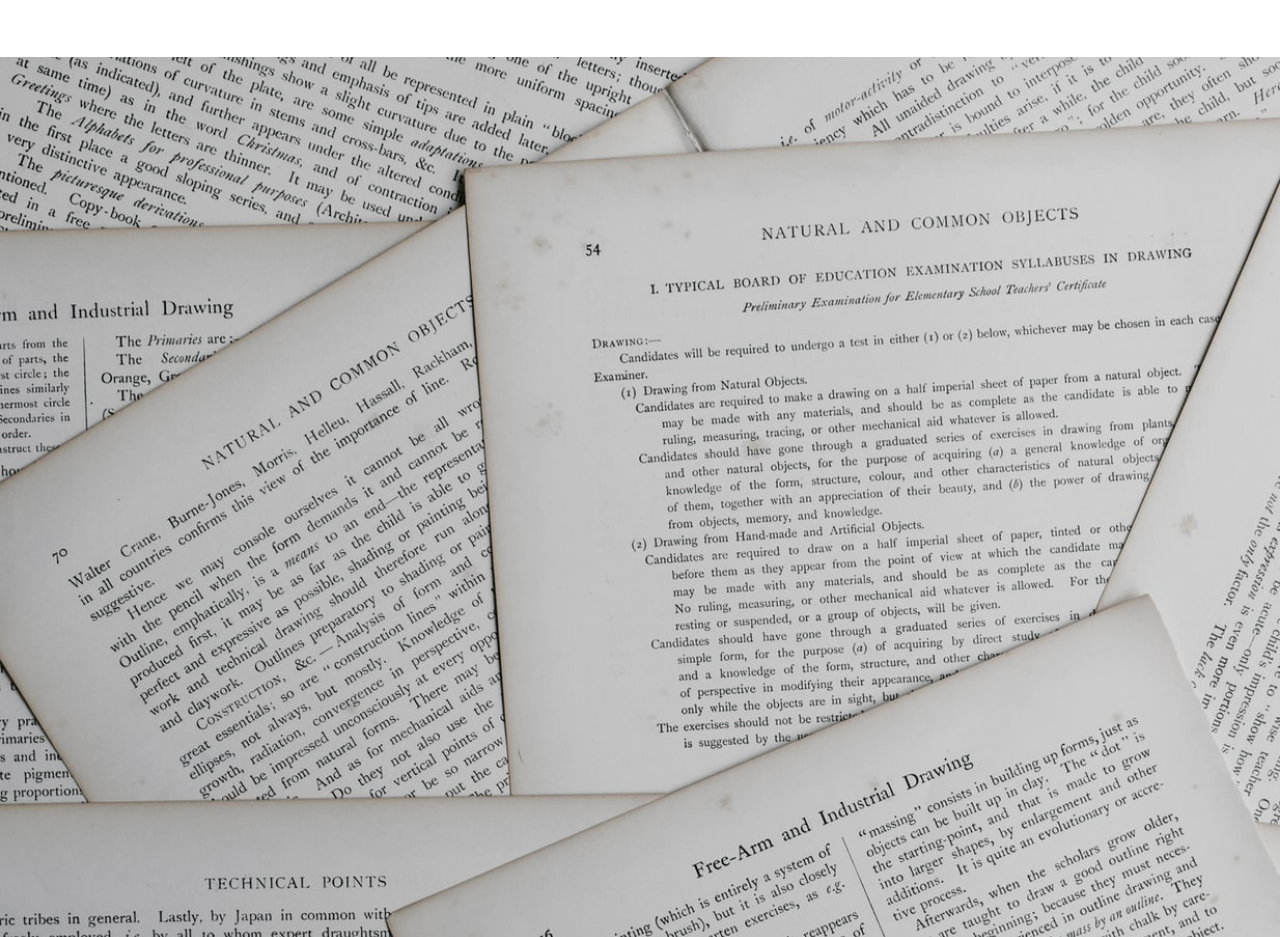
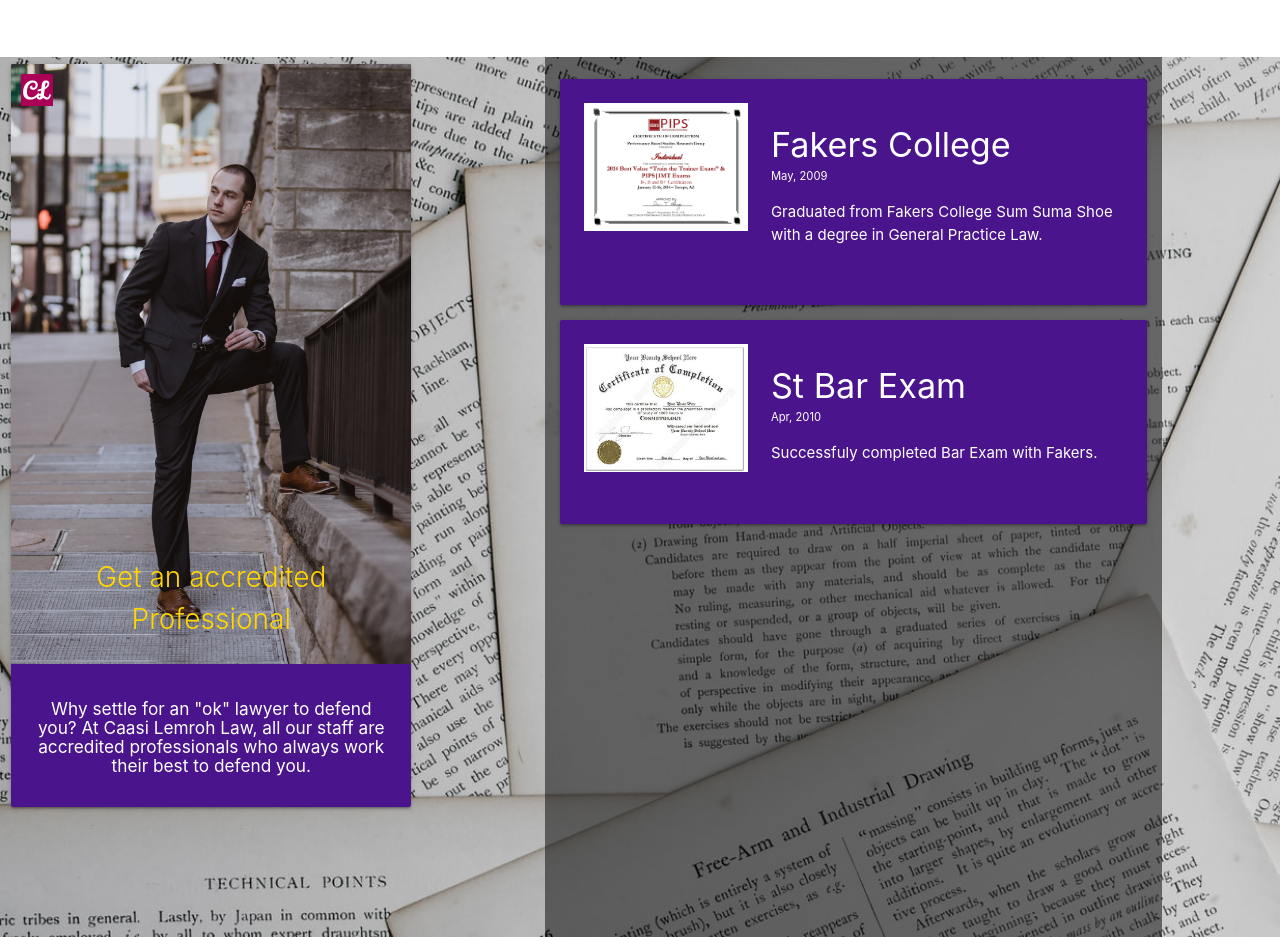
Before and after one commit to rewrite123/CaasiLemrohLaw, a plain HTML site: page index.html in a window 1280 px wide. Shown: the part 2060-2997 px from the top of the page. Drawn offline with Linux system fonts and the light colour scheme.

Commit message:
Added certificates

```diff
--- a/index.html
+++ b/index.html
@@ -248,7 +248,48 @@
   </div>
 
   <div class="image-backdrop-lg" style="background-image: url(media/img/law-9.jpg);" title="Photo by Annie Spratt">
-
+    <div class="row">
+      <div class="col m5 center-align">
+        <div class="card purple darken-4" style="max-width: 400px;">
+          <div class="card-image">
+            <img src="media/img/law-10.jpg" title="Photo by Ali Morshedlou" />
+            <img src="media/img/favicon-32x32.png" style="position: absolute; left: 10px; top: 10px; width: 32px; height: 32px;" />
+            <span class="card-title yellow-text text-accent-4" style="font-size: 28px !important;">Get an accredited Professional</span>
+          </div>
+          <div class="card-content white-text">
+            <h6>Why settle for an "ok" lawyer to defend you? At Caasi Lemroh Law, all our staff are accredited professionals who always work their best to defend you.</h6>
+          </div>
+        </div>
+      </div>
+      <div class="col m6 valign-wrapper">
+        <div class="" style="background: rgba(0, 0, 0, 0.5); width: 100%; padding: 15px; height: 110vh;">
+          <div class="card-panel white-text purple darken-4">
+            <div class="row">
+              <div class="col s4">
+                <img class="responsive-img" src="media/img/qual/q1.jpg" style="width: 100%;"/>
+              </div>
+              <div class="col s8">
+                <h4 style="margin-bottom: 0px;">Fakers College</h4>
+                <small>May, 2009</small>
+                <p>Graduated from Fakers College Sum Suma Shoe with a degree in General Practice Law.</p>
+              </div>
+            </div>
+          </div>
+          <div class="card-panel white-text purple darken-4">
+            <div class="row">
+              <div class="col s4">
+                <img class="responsive-img" src="media/img/qual/q2.jpg" style="width: 100%;"/>
+              </div>
+              <div class="col s8">
+                <h4 style="margin-bottom: 0px;">St Bar Exam</h4>
+                <small>Apr, 2010</small>
+                <p>Successfuly completed Bar Exam with Fakers.</p>
+              </div>
+            </div>
+          </div>
+        </div>
+      </div>
+    </div>
   </div>
 
   <!--JavaScript at end of body for optimized loading-->
```
Also changed, not shown: media/img/law-10.jpg (added), media/img/qual/q1.jpg (added), media/img/qual/q2.jpg (added), media/img/qual/q3.jpg (added), media/img/qual/q4.jpg (added), media/img/qual/q5.jpg (added), media/img/qual/q6.jpg (added), 6 other files.
